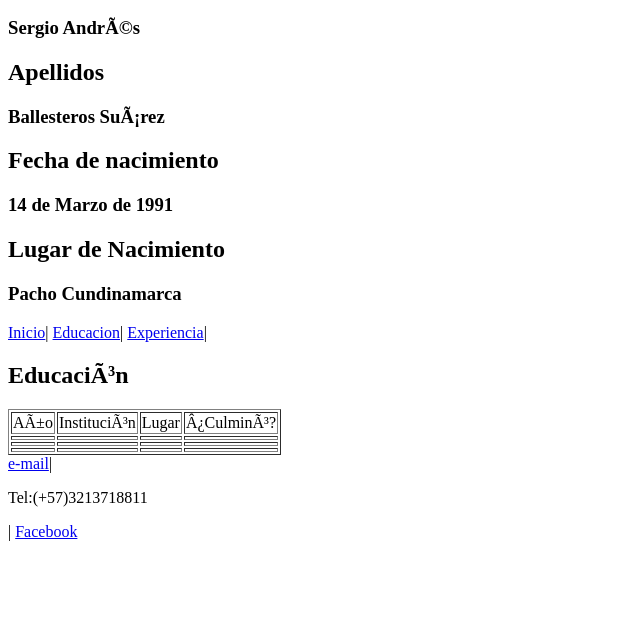
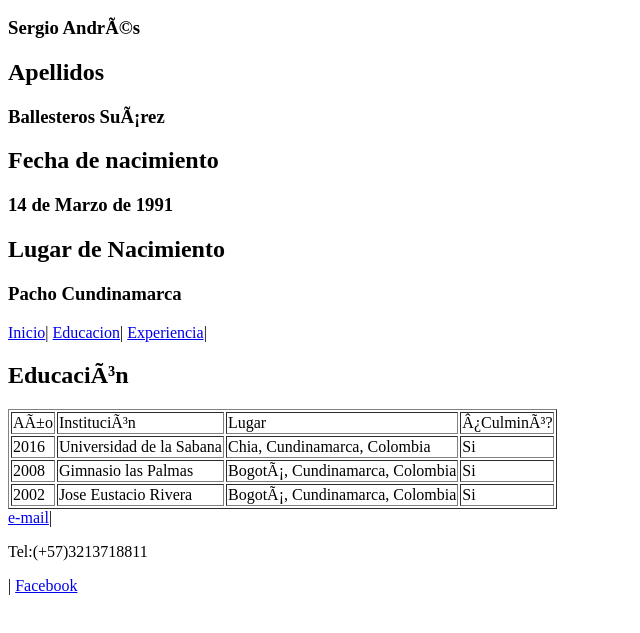
Before and after one commit to WhiskyBurger/Examen_final, a plain HTML site: page educacion.html in a window 1280 px wide. Shown: the part 167-800 px from the top of the page, without its empty margins (0-640 px from the left). Drawn offline with Linux system fonts and the light colour scheme.

Commit message:
tabla rellena

```diff
--- a/educacion.html
+++ b/educacion.html
@@ -42,22 +42,22 @@
             <td>¿Culminó?</td>
           </tr>
           <tr>
-            <td></td>
-            <td></td>
-            <td></td>
-            <td></td>
+            <td>2016</td>
+            <td>Universidad de la Sabana</td>
+            <td>Chia, Cundinamarca, Colombia</td>
+            <td>Si</td>
           </tr>
           <tr>
-            <td></td>
-            <td></td>
-            <td></td>
-            <td></td>
+            <td>2008</td>
+            <td>Gimnasio las Palmas</td>
+            <td>Bogotá, Cundinamarca, Colombia</td>
+            <td>Si</td>
           </tr>
           <tr>
-            <td></td>
-            <td></td>
-            <td></td>
-            <td></td>
+            <td>2002</td>
+            <td>Jose Eustacio Rivera</td>
+            <td>Bogotá, Cundinamarca, Colombia</td>
+            <td>Si</td>
           </tr>
         </thead>
         <tbody>
```
